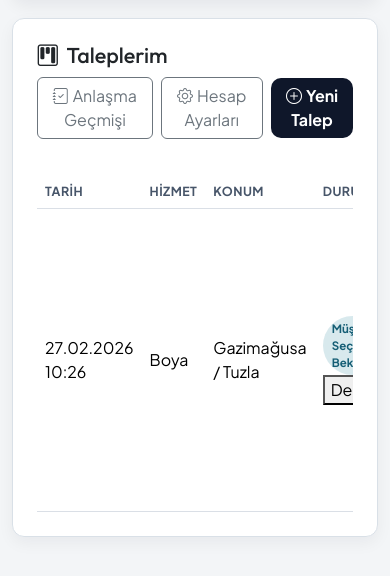
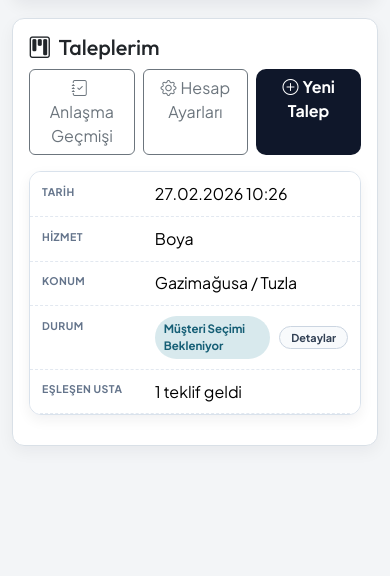
Before and after one commit to EgeSoykara/Gusbo, a Django app: page /taleplerim/ in a window 390 px wide. Shown: the part 76-652 px from the top of the page. Run offline with Django 5.2, Linux system fonts and the light colour scheme; a user stored in the database is signed in; data comes from the database, SQL or seed files in the repository; both versions use the stored data as it was before the commit; tables that the repository leaves empty hold one stand-in row (values such as "Sample post"); some libraries are stand-ins or nearby versions.

Commit message:
Add files via upload

```diff
--- a/static/css/style.css
+++ b/static/css/style.css
@@ -2502,6 +2502,160 @@ body {
   }
 }
 
+.request-mobile-toggle {
+  display: none;
+}
+
+@media (max-width: 767px) {
+  .my-requests-section .card-body {
+    padding: 1rem !important;
+  }
+
+  .my-requests-section .my-requests-toolbar {
+    width: 100%;
+    align-items: stretch !important;
+    gap: 0.5rem !important;
+  }
+
+  .my-requests-section .my-requests-toolbar > a,
+  .my-requests-section .my-requests-toolbar > form {
+    flex: 1 1 calc(50% - 0.5rem);
+    min-width: 0;
+  }
+
+  .my-requests-section .my-requests-toolbar > a.btn,
+  .my-requests-section .my-requests-toolbar > form .btn {
+    width: 100%;
+    justify-content: center;
+  }
+
+  .my-requests-section .table-responsive {
+    overflow: visible;
+  }
+
+  .my-requests-section .request-table {
+    min-width: 0;
+    border-collapse: separate;
+    border-spacing: 0;
+  }
+
+  .my-requests-section .request-table thead {
+    display: none;
+  }
+
+  .my-requests-section .request-table tbody,
+  .my-requests-section .request-table tr,
+  .my-requests-section .request-table td {
+    display: block;
+    width: 100%;
+  }
+
+  .my-requests-section .request-table tr {
+    margin-bottom: 0.85rem;
+    border: 1px solid #d9e2ec;
+    border-radius: 12px;
+    background: #ffffff;
+    box-shadow: 0 5px 14px rgba(15, 23, 42, 0.06);
+    overflow: hidden;
+  }
+
+  .my-requests-section .request-table tbody td {
+    border-bottom: 1px dashed #e2e8f0;
+    padding: 0.62rem 0.75rem;
+    display: grid;
+    grid-template-columns: minmax(92px, 34%) minmax(0, 1fr);
+    gap: 0.55rem;
+    align-items: start;
+  }
+
+  .my-requests-section .request-table tbody td:last-child {
+    border-bottom: 0;
+  }
+
+.my-requests-section .request-table tbody td::before {
+  content: attr(data-label);
+  font-size: 0.66rem;
+    font-weight: 800;
+    text-transform: uppercase;
+    letter-spacing: 0.45px;
+  color: #64748b;
+  padding-top: 0.12rem;
+}
+
+  .my-requests-section .request-actions-stack,
+  .my-requests-section .request-rate-form {
+    min-width: 0;
+    width: 100%;
+  }
+
+  .my-requests-section .request-rate-row {
+    grid-template-columns: 1fr;
+  }
+
+  .my-requests-section .offer-select-head {
+    gap: 0.45rem;
+  }
+
+  .my-requests-section .offer-select-head strong {
+    width: 100%;
+  }
+
+  .my-requests-section .request-action-collapse > summary {
+    padding: 0.7rem 0.72rem;
+  }
+
+  .my-requests-section .request-status-mobile-wrap {
+    display: flex;
+    align-items: center;
+    justify-content: space-between;
+    gap: 0.55rem;
+  }
+
+  .my-requests-section .request-mobile-toggle {
+    display: inline-flex;
+    align-items: center;
+    justify-content: center;
+    border: 1px solid #cbd5e1;
+    border-radius: 999px;
+    padding: 0.22rem 0.68rem;
+    font-size: 0.68rem;
+    font-weight: 700;
+    line-height: 1.2;
+    background: #f8fafc;
+    color: #334155;
+    white-space: nowrap;
+  }
+
+  .my-requests-section .request-mobile-toggle:active {
+    transform: translateY(1px);
+  }
+
+  .my-requests-section .request-row-card:not(.mobile-expanded) td[data-label="Randevu"],
+  .my-requests-section .request-row-card:not(.mobile-expanded) td[data-label="İşlemler"] {
+    display: none;
+  }
+}
+
+[data-theme="dark"] .my-requests-section .request-table tr {
+  border-color: rgba(148, 163, 184, 0.35);
+  background: rgba(15, 23, 42, 0.85);
+  box-shadow: 0 8px 20px rgba(2, 6, 23, 0.32);
+}
+
+[data-theme="dark"] .my-requests-section .request-table tbody td {
+  border-bottom-color: rgba(148, 163, 184, 0.25);
+}
+
+[data-theme="dark"] .my-requests-section .request-table tbody td::before {
+  color: #94a3b8;
+}
+
+[data-theme="dark"] .my-requests-section .request-mobile-toggle {
+  border-color: rgba(148, 163, 184, 0.45);
+  background: rgba(30, 41, 59, 0.92);
+  color: #e2e8f0;
+}
+
 .provider-actions {
   display: flex;
   flex-wrap: wrap;
--- a/templates/base.html
+++ b/templates/base.html
@@ -115,7 +115,7 @@
     const updateIcon = function () {
       const isDark = root.getAttribute("data-theme") === "dark";
       btn.innerHTML = isDark
-         '<i class="bi bi-brightness-high-fill"></i>'
+        ? '<i class="bi bi-brightness-high-fill"></i>'
         : '<i class="bi bi-moon-stars-fill"></i>';
     };
 
--- a/templates/service-worker.js
+++ b/templates/service-worker.js
@@ -1,4 +1,4 @@
-const CACHE_NAME = "ustabul-pwa-v5";
+const CACHE_NAME = "ustabul-pwa-v6";
 const PRECACHE_URLS = [
   "/",
   "/offline/",
```
Also changed, not shown: db.sqlite3.
